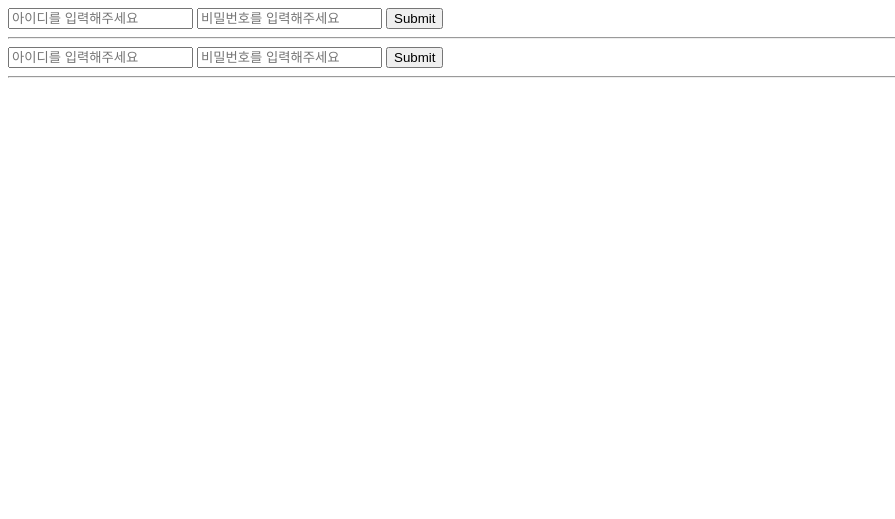
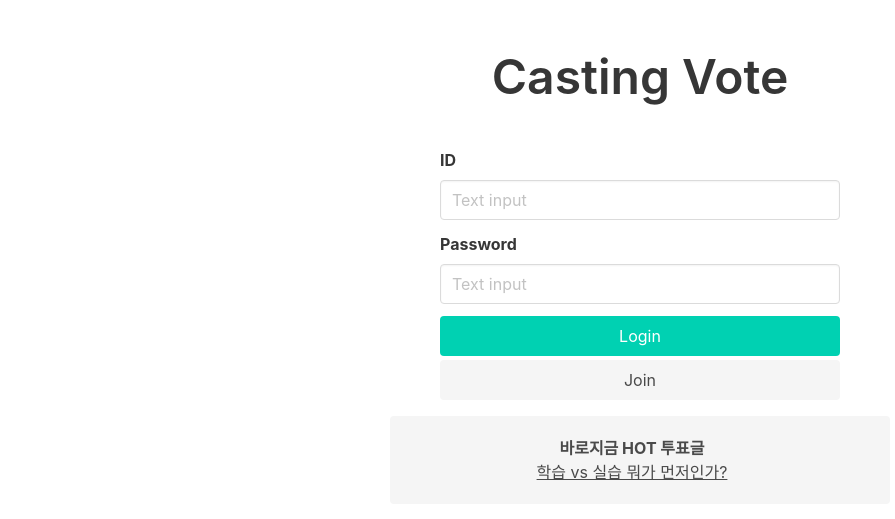
Before and after one commit to wnstn819/kraftonGallup, a Flask app: page / in a window 1280 px wide. Shown: the top 519 px of the page, without its empty margins (0-895 px from the left). Run offline with Flask 3, Linux system fonts and the light colour scheme; some libraries are stand-ins or nearby versions.

Commit message:
로그인 페이지 프론트 - 백엔드 합치는 작업

```diff
--- a/app.py
+++ b/app.py
@@ -39,15 +39,16 @@ def home():
 
 @app.route('/home/login', methods=['POST'])
 def login():
-   username = request.form['username']
+   id = request.form['id']
+   print(id)
    password = request.form['password']
-   user_from_db = users_collection.find_one({'username': username})
+   user_from_db = users_collection.find_one({'id': id})
    if user_from_db:
         encrpted_password = hashlib.sha256(password.encode("utf-8")).hexdigest()
-        if encrpted_password == user_from_db['password']:
-             access_token = create_access_token({"identity":user_from_db['username'],"password":password})
+        if encrpted_password == user_from_db['token']:
+             access_token = create_access_token({"identity":user_from_db['id'],"password":password})
              print("토큰 생성 테스트")
-             print(access_token)
+            #print(access_token)
              return jsonify({'token':access_token,'result':'success'}), 200
    return jsonify({'msg' : 'The username or password is incorrect'}), 401
 
@@ -57,17 +58,25 @@ def login():
 
 @app.route('/join/add', methods=['POST'])
 def register():
-     new_user_name = request.form['username']
+     new_user_name = request.form['name']
+     new_user_id = request.form['id']
      new_user_pw= request.form['password']
+     new_user_age= request.form['age']
+     new_user_gender = request.form['gender']
+     new_user_room = request.form['room']
 
-     new_user_pw = hashlib.sha256(new_user_pw.encode("utf-8")).hexdigest() # encrpt password
+     token = hashlib.sha256(new_user_pw.encode("utf-8")).hexdigest() # encrpt password
      doc = users_collection.find_one({"username": new_user_name})
      seq = db.userCounters.find({})[0]['seq']
      new_user ={
          '_id': seq,
-         'username' : new_user_name,
-         'password' : request.form['password'],
-         'token' : new_user_pw
+         'id' : new_user_id,
+         'password' : new_user_pw,
+         'name' : new_user_name,
+         'age' : new_user_age,
+         'gender' : new_user_gender,
+         'room' : new_user_room,
+         'token' : token
      }
      if not doc:
           users_collection.insert_one(new_user)
--- a/templates/login.html
+++ b/templates/login.html
@@ -1,14 +1,41 @@
 <!DOCTYPE html>
-<script src="https://code.jquery.com/jquery-3.6.3.js" integrity="sha256-nQLuAZGRRcILA+6dMBOvcRh5Pe310sBpanc6+QBmyVM=" crossorigin="anonymous"></script>
-<script type="text/javascript" src="https://cdnjs.cloudflare.com/ajax/libs/jquery-cookie/1.4.1/jquery.cookie.min.js"></script>
 <html>
 <head>
-    <title>title</title>
-</head>
+    <meta charset="UTF-8">
+    <meta name="viewport" content="width=device-width, initial-scale=1.0">
+    <link rel="preconnect" href="https://fonts.googleapis.com">
+    <link rel="preconnect" href="https://fonts.gstatic.com" crossorigin>
+    <link href="https://fonts.googleapis.com/css2?family=Nanum+Myeongjo&display=swap" rel="stylesheet">
+    <!-- use bulma -->
+    <link rel="stylesheet" href="https://cdn.jsdelivr.net/npm/bulma@0.9.4/css/bulma.min.css">
+    <script src="https://code.jquery.com/jquery-3.5.1.slim.min.js"
+            integrity="sha384-DfXdz2htPH0lsSSs5nCTpuj/zy4C+OGpamoFVy38MVBnE+IbbVYUew+OrCXaRkfj"
+            crossorigin="anonymous"></script>
+    <script src="https://code.jquery.com/jquery-3.6.3.js" integrity="sha256-nQLuAZGRRcILA+6dMBOvcRh5Pe310sBpanc6+QBmyVM=" crossorigin="anonymous"></script>
+    <script type="text/javascript" src="https://cdnjs.cloudflare.com/ajax/libs/jquery-cookie/1.4.1/jquery.cookie.min.js"></script>
+    <title>크래프톤 정글 BLUE | Casting Vote</title>
+    <style>
+        .wrap {
+            margin: auto;
+            width: 1200px;
+        }
 
-<script>
+        .mytitle {
+            color: black;
+            width: 1200px;
+            height: 100px;
+            border-radius: 10px;
+            text-align: center;
+            padding-top: 50px;
+        }
 
-        $(document).ready(function () {
+        #join-box {
+          display: none;
+        }
+
+    </style>
+    <script>
+       $(document).ready(function () {
             $.cookie('mytoken') && getUsername();
 
         });
@@ -36,15 +63,18 @@
        function joinAdd() {
         console.log("제출 클릭");
 
-        let id = $('#join-id').val();
-        let pw = $('#join-pw').val();
+        var id = $('#join-id').val();
+        var pw = $('#join-pw').val();
+        var name = $("#join-name").val()
+        var age = $("#join-age").val()
+        var gender = $("input[name=gender]:checked").val()
+        var room = $("input[name=class]:checked").val()
 
-            console.log(id);
-            console.log(pw);
+
         $.ajax({
             type: "POST",
             url: "/join/add",
-            data: { "username": id, "password" : pw },
+            data: { "id": id, "password" : pw , "name": name, "age" : age, "gender": gender, "room" : room},
             success: (res) => {
                 console.log(res);
                 if (res['result'] == 'success') {
@@ -71,7 +101,7 @@
         $.ajax({
             type: "POST",
             url: "/home/login",
-            data: { "username": id, "password" : pw },
+            data: { "id": id, "password" : pw },
             success: (res) => {
                 console.log(res);
                 if (res['result'] == 'success') {
@@ -87,23 +117,135 @@
 
         }
 
+        function openJoin() {
+            $('#join-box').show()
+        }
+        function closeJoin() {
+            $('#join-box').hide()
+        }
+    </script>
+</head>
+<body>
+  <div class="wrap">
+    <div class="mytitle mb-6">
+      <h1 class="title is-1">Casting Vote</h1>
+    </div>
+
+  <div class="loginbox mb-4" style="margin:auto; width: 400px;">
 
 
-</script>
-<body>
+    <div class="field">
+      <label class="label">ID</label>
+      <div class="control">
+        <input id="login-id" class="input" type="text" placeholder="Text input">
+      </div>
+    </div>
+    <div class="field">
+      <label class="label">Password</label>
+      <div class="control">
+        <input id="login-pw" class="input" type="password" placeholder="Text input">
+      </div>
+    </div>
+    <div>
+      <button type="submit" class="button is-primary is-fullwidth mb-1" onclick="login()">Login</button>
+      <button class="button is-light is-fullwidth" onclick="openJoin()">Join</button>
+    </div>
+  </div>
+  <div class="notification mb-6" style="width:500px;margin:auto;text-align: center;">
+    <p>
+      <strong>바로지금 HOT 투표글</strong><br>
+      <a href="#">학습 vs 실습 뭐가 먼저인가?</a>
+    </p>
+  </div>
 
+  <div id="join-box" class="box mb-4" style="width:1000px; margin:auto;">
+    <div class="columns">
+      <div class="column">
+        <label class="label">ID</label>
+        <div class="field has-addons ">
+          <div class="control is-expanded ">
+            <input id="join-id" class="input" type="text" placeholder="input ID">
+          </div>
+          <div class="control">
+            <a class="button">double check</a>
+          </div>
+        </div>
 
-    <input type="text" id="join-id" placeholder="아이디를 입력해주세요"/>
-    <input type="password" id = "join-pw" placeholder="비밀번호를 입력해주세요"/>
-    <input type="submit" title="제출" onclick="joinAdd()">
-<hr/>
-    <input type="text" id="login-id" placeholder="아이디를 입력해주세요"/>
-    <input type="password" id = "login-pw" placeholder="비밀번호를 입력해주세요"/>
-    <input type="submit" title="제출" onclick="login()">
-    <hr/>
+        <div class="field">
+          <label class="label">Password</label>
+          <div class="control">
+            <input id="join-pw" class="input" type="password" placeholder="input Password">
+          </div>
+          <p class="help is-success">This password is available</p>
+        </div>
+        <div class="field">
+          <label  class="label">Confirm Password</label>
+          <div class="control">
+            <input id ="join-confirm-pw" class="input" type="password" placeholder="input Password">
+          </div>
+          <p class="help is-danger">This password is valid</p>
+        </div>
+      </div>
 
+      <div class="column">
+        <div class="field">
+          <label class="label">Name</label>
+          <div class="control">
+            <input id="join-name" class="input" type="text" placeholder="input Name">
+          </div>
+        </div>
+        <div class="field">
+          <label class="label">Age</label>
+          <div class="control">
+            <input id="join-age" class="input" type="text" placeholder="input Age">
+          </div>
+        </div>
+        <div class="field has-addons">
+          <label class="label mr-4">Gender</label>
+          <div class="control">
+            <label class="radio">
+              <input type="radio" name="gender" value="Male" checked>
+              Male
+            </label>
+            <label class="radio">
+              <input type="radio" name="gender" value="Female">
+              Female
+            </label>
+          </div>
+        </div>
 
+        <div class="field has-addons">
+          <label class="label mr-4">Class</label>
+          <div class="control">
+            <label class="radio">
+              <input type="radio" name="class" value="레드" checked>
+              red
+            </label>
+            <label class="radio">
+              <input type="radio" name="class" value="블루">
+              Blue
+            </label>
+            <label class="radio">
+              <input type="radio" name="class" value="그린">
+              Green
+            </label>
+          </div>
+        </div>
+
+        <div class="field is-grouped has-addons has-addons-right">
+          <div class="control">
+            <button class="button is-link" onclick="joinAdd()">Submit</button>
+          </div>
+          <div class="control">
+            <button class="button is-link is-light" onclick="closeJoin()">Cancel</button>
+          </div>
+        </div>
+      </div>
+    </div>
+  </div>
+</div>
+
+</div>
+</div>
 </body>
-
-
 </html>
```
Also changed, not shown: templates/index.html (deleted, +0 -168 lines).
